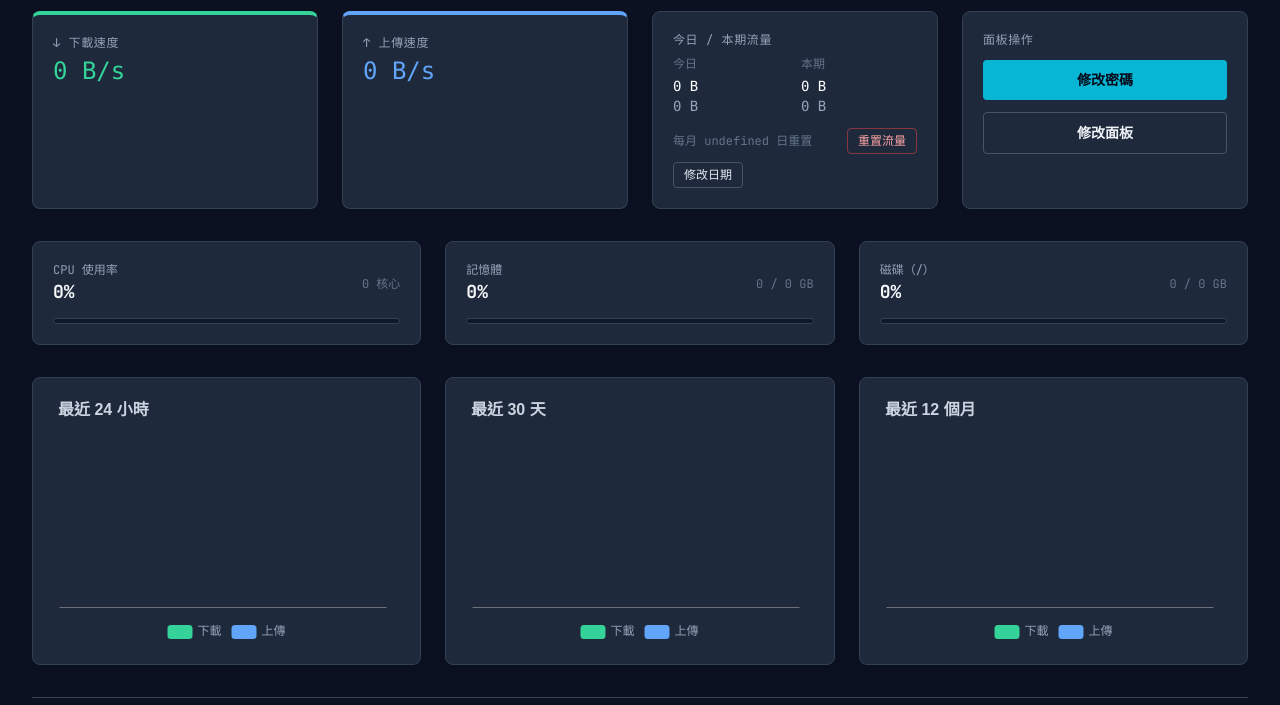
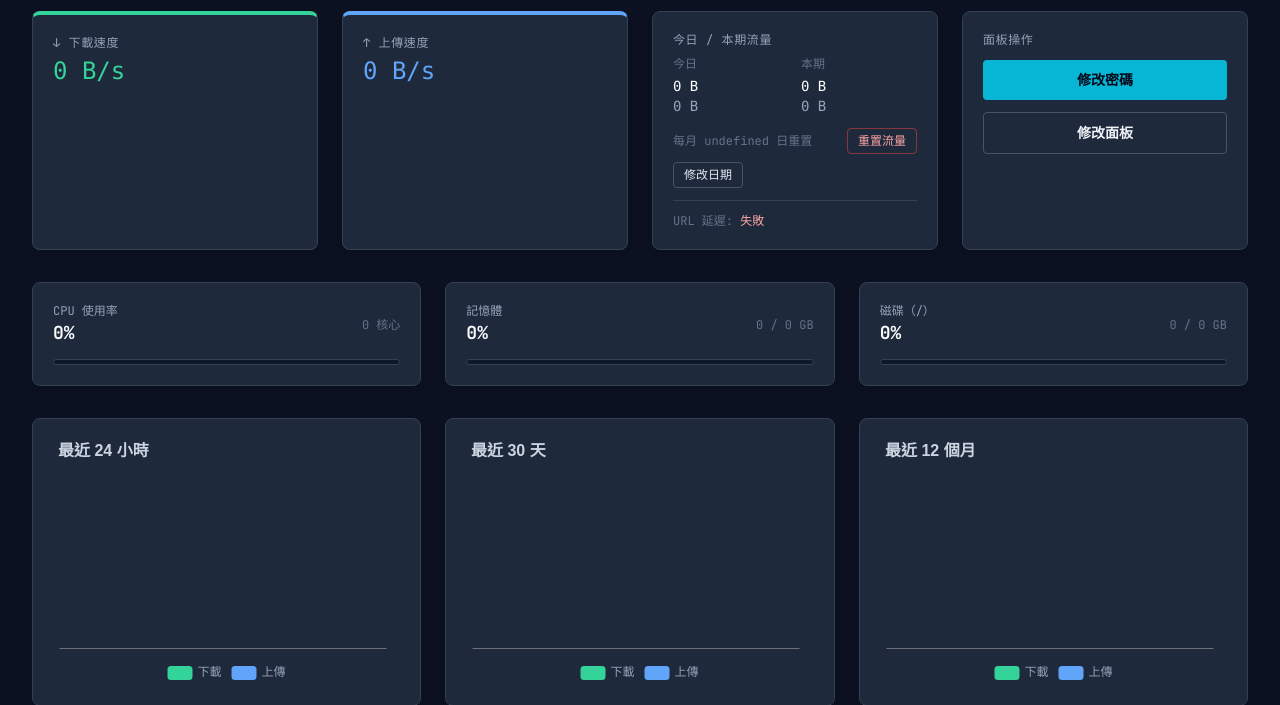
Before and after one commit to wwintj/vps-traffic-panel, a FastAPI app: template app/templates/index.html in a window 1280 px wide. Shown: the part 138-843 px from the top of the page. Run offline with FastAPI, Linux system fonts and the light colour scheme; the template is opened without the code that fills it: most values are stand-ins (such as "Sample title", 1, 10 or a date in 2020); some libraries are stand-ins or nearby versions.

Commit message:
Add latency test and full uninstall

```diff
--- a/app/main.py
+++ b/app/main.py
@@ -213,6 +213,10 @@ async def api_realtime(username: str = Depends(verify_auth)):
         "tx_speed": collector_instance.current_tx_speed
     }
 
+@app.get("/api/ping")
+async def api_ping(username: str = Depends(verify_auth)):
+    return {"ok": True, "server_time": datetime.now().isoformat()}
+
 @app.get("/api/system")
 async def api_system(username: str = Depends(verify_auth)):
     try:
--- a/app/templates/index.html
+++ b/app/templates/index.html
@@ -62,6 +62,9 @@
                 <p class="text-xs text-slate-500 mr-auto" id="reset-day">每月 1 日重置</p>
                 <button id="traffic-reset" class="rounded border border-red-500/50 px-2.5 py-1 text-xs text-red-300 hover:bg-red-500/10 transition">重置流量</button>
                 <button id="open-reset-day" class="rounded border border-slate-600 px-2.5 py-1 text-xs text-slate-200 hover:border-cyan-400 transition">修改日期</button>
+            </div>
+            <div class="mt-3 border-t border-slate-700 pt-3 text-xs text-slate-500">
+                URL 延遲: <span id="latency-ms" class="font-mono text-cyan-300">...</span>
             </div>
         </div>
         <div class="card">
@@ -285,6 +288,22 @@
             }
         }
 
+        async function fetchLatency() {
+            const target = document.getElementById('latency-ms');
+            const startedAt = performance.now();
+            try {
+                const res = await fetch(`/api/ping?t=${Date.now()}`, { cache: 'no-store' });
+                if (!res.ok) throw new Error(await res.text());
+                const latency = Math.round(performance.now() - startedAt);
+                target.innerText = `${latency} ms`;
+                target.className = latency < 120 ? 'font-mono text-emerald-300' : latency < 260 ? 'font-mono text-amber-300' : 'font-mono text-red-300';
+            } catch (e) {
+                target.innerText = '失敗';
+                target.className = 'font-mono text-red-300';
+                console.error("Error fetching /api/ping:", e);
+            }
+        }
+
         async function fetchSummary() {
             try {
                 const res = await fetch('/api/summary');
@@ -396,8 +415,9 @@
                 if (event.target === modal) closeModal(modal.id);
             });
         });
-        fetchSystem(); fetchSummary(); fetchCharts(); fetchSettings();
+        fetchSystem(); fetchSummary(); fetchCharts(); fetchSettings(); fetchLatency();
         setInterval(fetchRealtime, 2000);
+        setInterval(fetchLatency, 10000);
         setInterval(fetchSummary, 5000);
         setInterval(fetchSystem, 5000);
         setInterval(fetchCharts, 60000);
```
Also changed, not shown: README.md, 1 other file.
